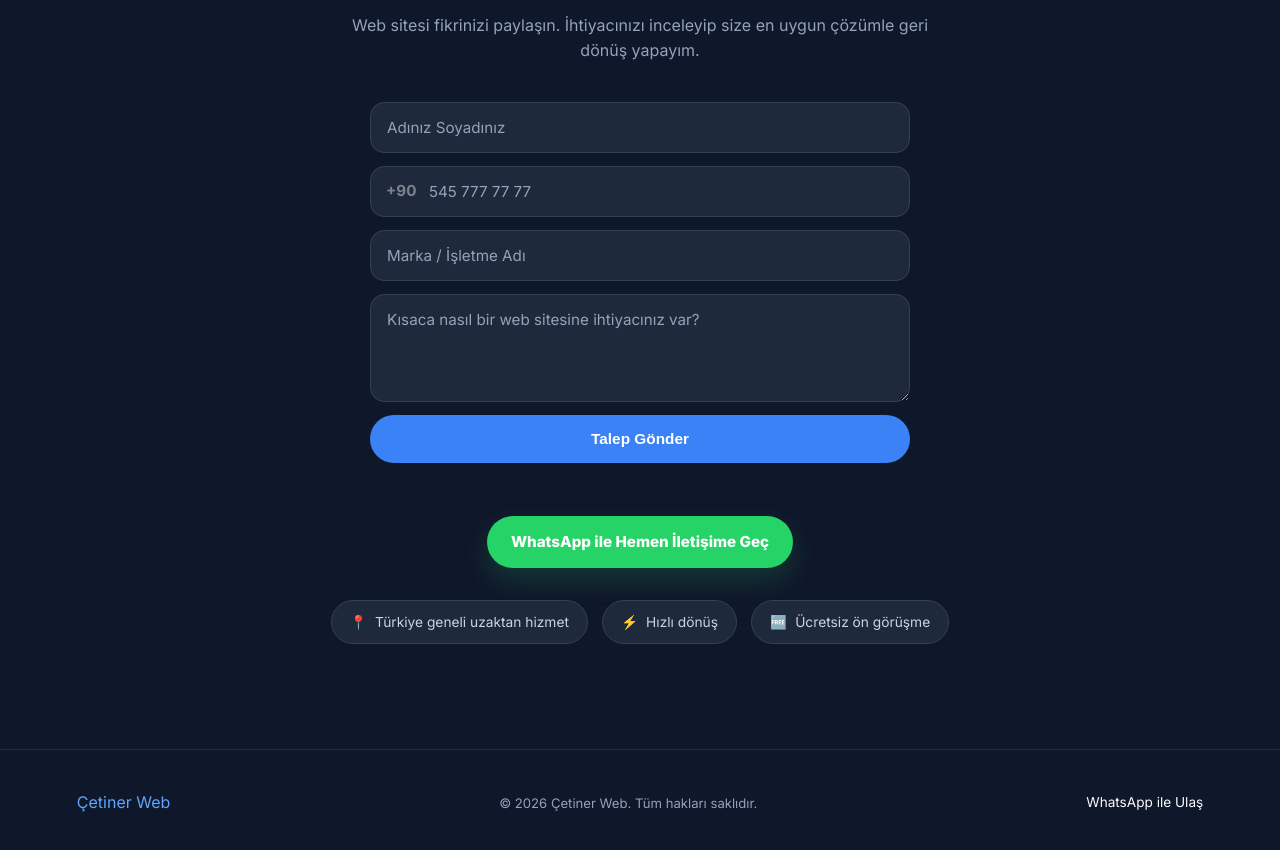
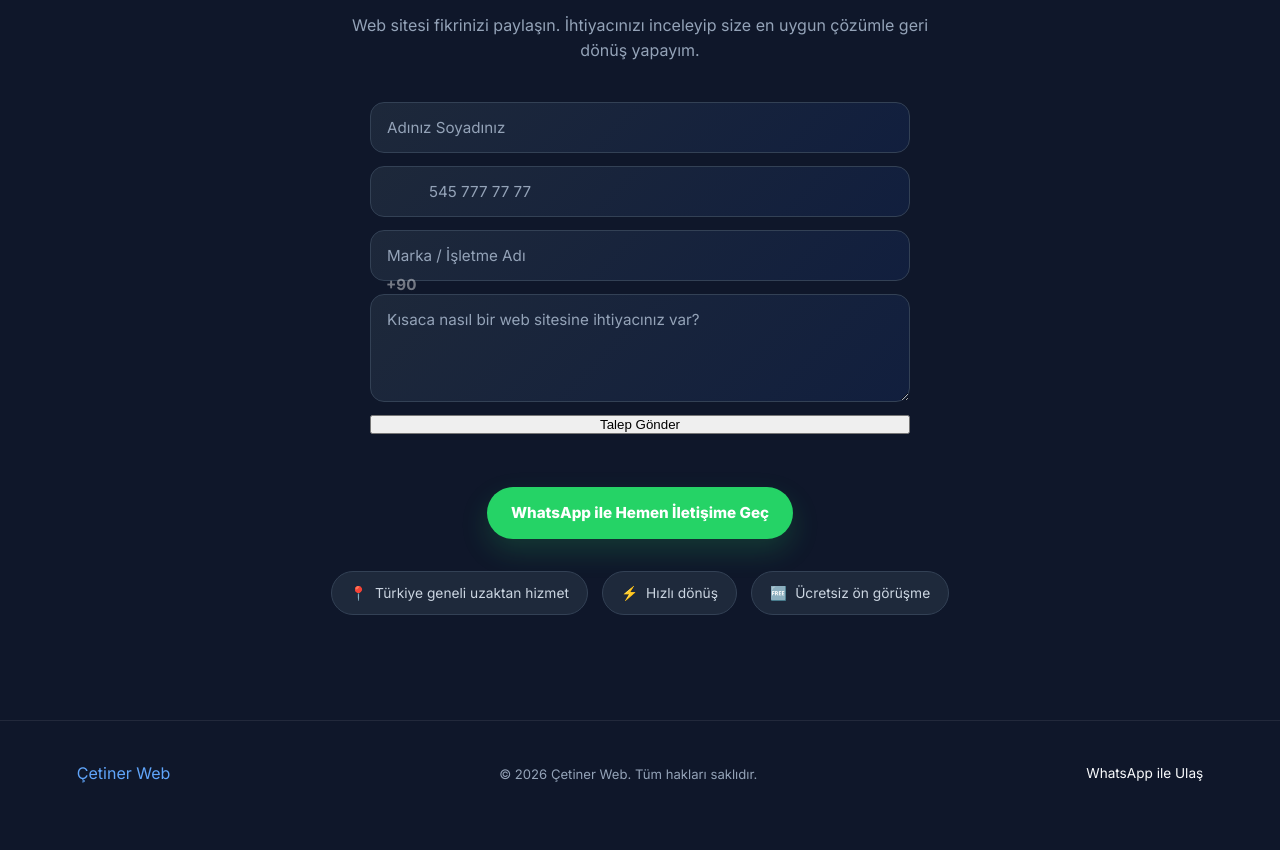
Before and after one commit to canernulldreinull/cetiner_web, a plain HTML site: page index.html in a window 1280 px wide. Shown: the part 6792-7642 px from the top of the page. After the commit the page ends 7619 px from the top, so only its background shows below. Drawn offline with Linux system fonts and the light colour scheme.

Commit message:
Form tasarımı iyileştirildi

```diff
--- a/css/style.css
+++ b/css/style.css
@@ -253,7 +253,11 @@ footer a:hover { text-decoration: underline; }
 .contact-form input,
 .contact-form textarea {
   width: 100%;
-  background: #1E293B;
+  background: linear-gradient(
+    135deg,
+    rgba(30, 41, 59, 0.95),
+    rgba(37, 99, 235, 0.10)
+  );
   border: 1px solid #334155;
   color: #F8FAFC;
   border-radius: 14px;
@@ -261,6 +265,7 @@ footer a:hover { text-decoration: underline; }
   font-family: inherit;
   font-size: .95rem;
   outline: none;
+  transition: all .25s ease;
 }
 
 .contact-form input::placeholder,
@@ -270,28 +275,13 @@ footer a:hover { text-decoration: underline; }
 
 .contact-form input:focus,
 .contact-form textarea:focus {
+  background: linear-gradient(
+    135deg,
+    rgba(30, 41, 59, 1),
+    rgba(59, 130, 246, 0.18)
+  );
   border-color: #60A5FA;
-}
-
-.contact-form button {
-  background: #3B82F6;
-  color: #fff;
-  border: none;
-  border-radius: 999px;
-  padding: 15px 18px;
-  font-size: .96rem;
-  font-weight: 750;
-  cursor: pointer;
-  transition: background .2s ease, transform .2s ease;
-}
-
-.contact-form button:hover {
-  background: #2563EB;
-  transform: translateY(-1px);
-}
-.phone-wrapper {
-  position: relative;
-  width: 100%;
+  box-shadow: 0 0 0 4px rgba(96, 165, 250, 0.12);
 }
 
 .phone-prefix {
```
